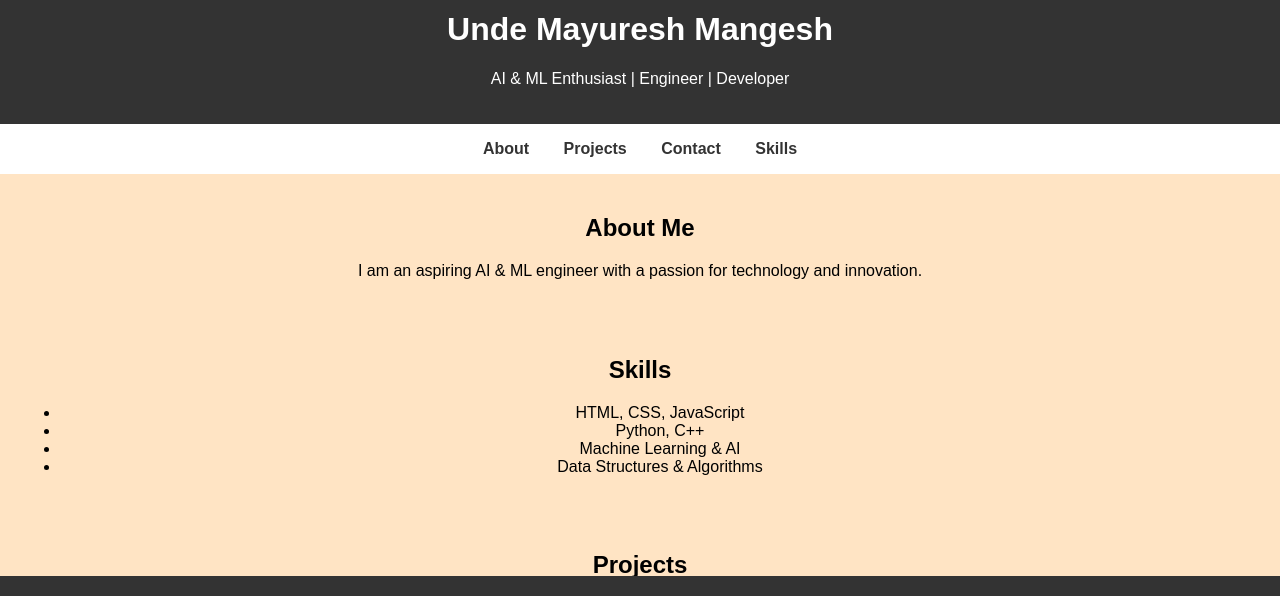
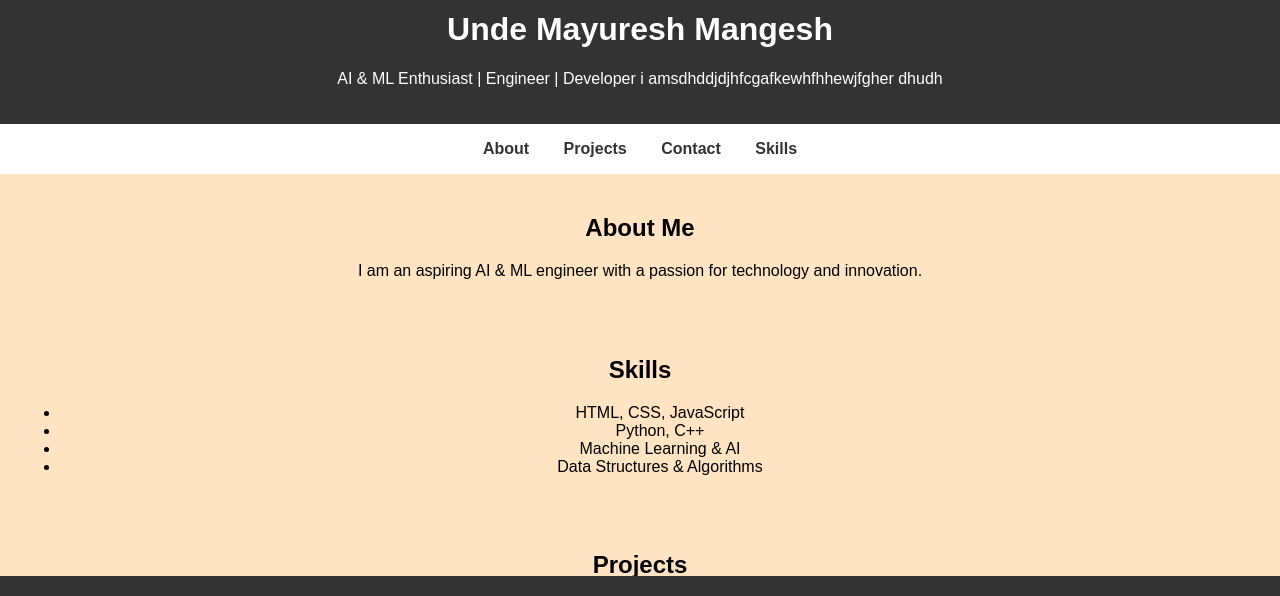
Before and after one commit to Mayuresh-Unde/porfolio, a plain HTML site: page index.html in a window 1280 px wide. Shown: the part 154-750 px from the top of the page. Drawn offline with Linux system fonts and the light colour scheme.

Commit message:
Update index.html

```diff
--- a/index.html
+++ b/index.html
@@ -10,7 +10,9 @@
     <header>
         <img src="https://encrypted-tbn0.gstatic.com/images?q=tbn:ANd9GcTw0PDKrErulLlbJkbv5KtsCeICczdgJSyurA&s" alt="Profile Image" class="profile-img">
         <h1>Unde Mayuresh Mangesh</h1>
-        <p>AI & ML Enthusiast | Engineer | Developer</p>
+        <p>AI & ML Enthusiast | Engineer | Developer
+i amsdhddjdjhfcgafkewhfhhewjfgher
+dhudh</p>
     </header>
 
     <nav>
```
